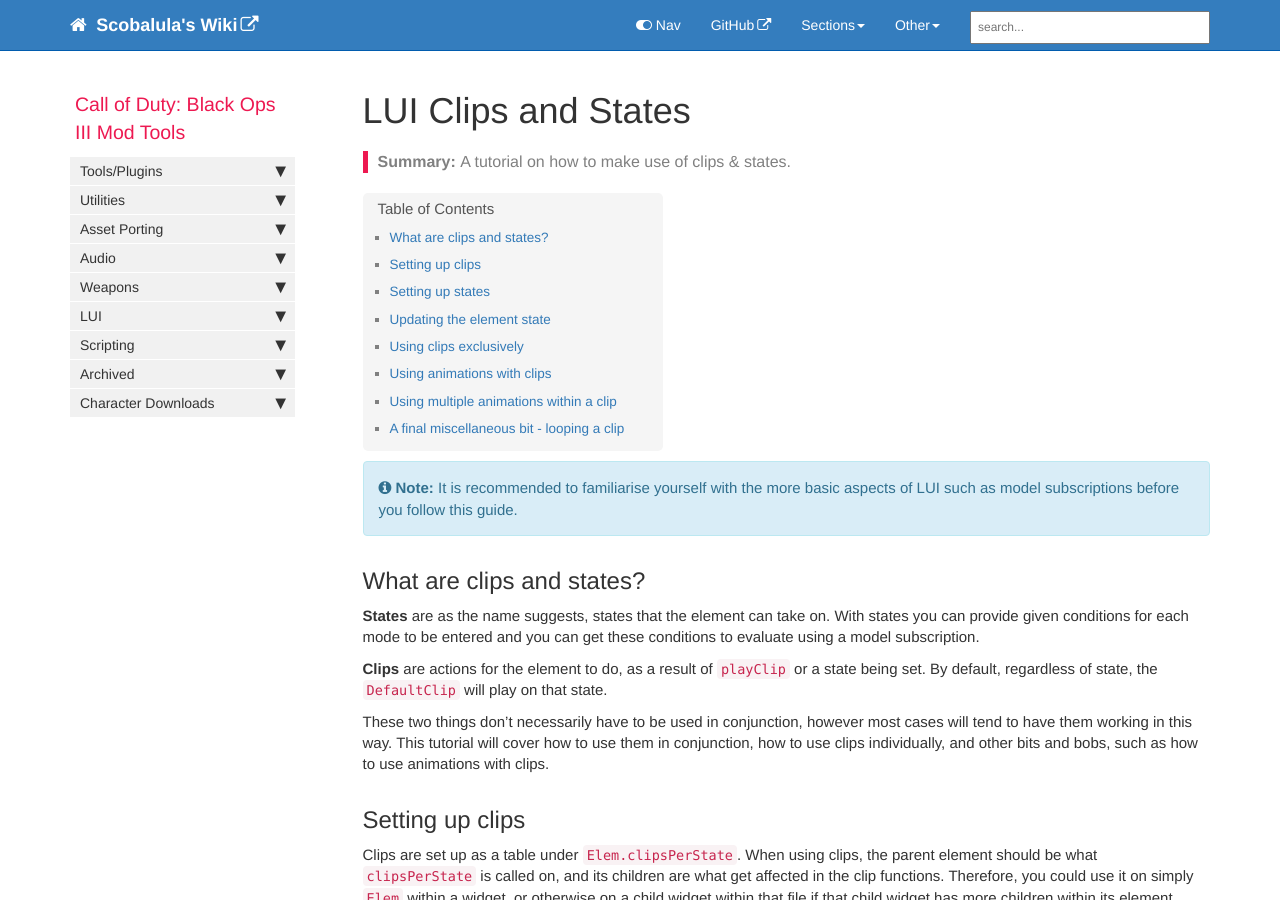
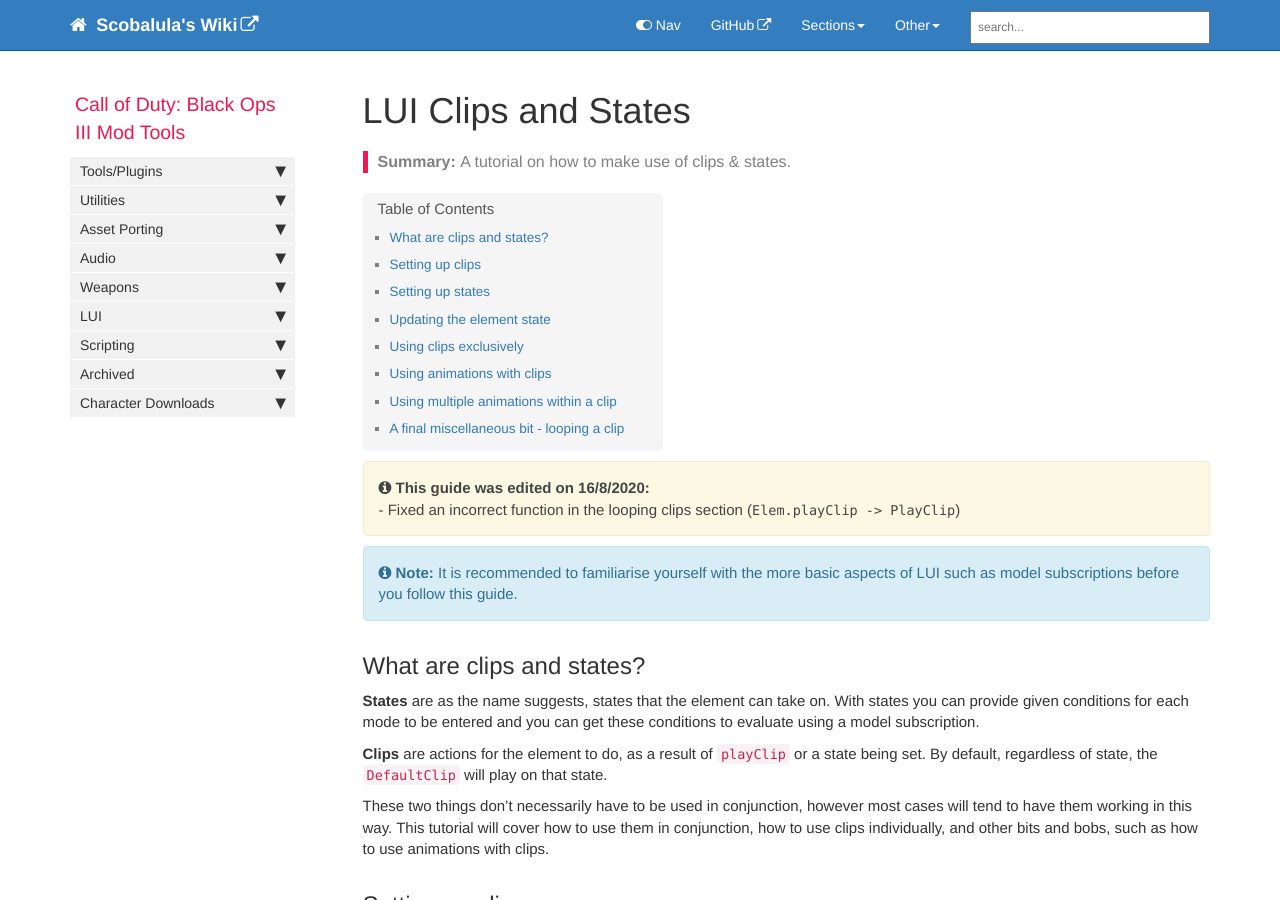
Before and after one commit to Scobalula/wiki, a Jekyll site: the page built from pages/black_ops_3/lui_clips_and_states.md, in a window 1280 px wide and 900 px high. Built offline with Jekyll 4.4.1, drawn with Linux system fonts in a browser that asks for light colours; comment, search, counter and statistics services are not loaded; some of the changed text lies outside the part shown.

Commit message:
Fixed an incorrect function

```diff
--- a/pages/black_ops_3/lui_clips_and_states.md
+++ b/pages/black_ops_3/lui_clips_and_states.md
@@ -8,6 +8,8 @@ sidebar: black_ops_3_sidebar
 permalink: black_ops_3/lui_clips_and_states.html
 folder: black_ops_3
 ---
+
+{% include custom/modified.html date="16/8/2020" content="- Fixed an incorrect function in the looping clips section (`Elem.playClip -> PlayClip`)" %}
 
 {% include note.html content="It is recommended to familiarise yourself with the more basic aspects of LUI such as model subscriptions before you follow this guide." %}
 
```
Also changed, not shown: other parts of pages/black_ops_3/lui_clips_and_states.md (+1 -1 lines).
